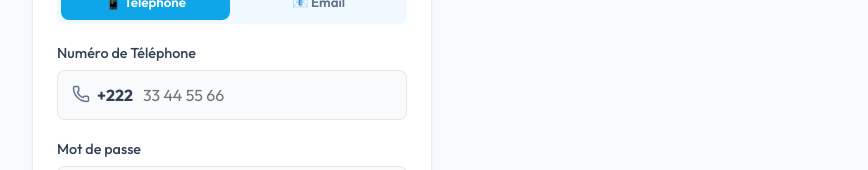
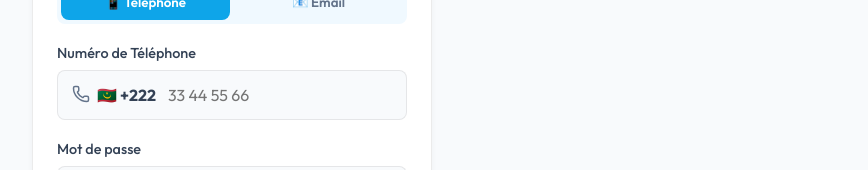
Before and after one commit to sidahmeddahane-code/finpay, a React app in the folder frontend/: page /login in a window 1280 px wide. Shown: the part 277-447 px from the top of the page, without its empty margins (408-1276 px from the left). Built offline with nearby package versions, Linux system fonts and the light colour scheme; no server answers; the HTML template or start-up script is replaced by a standard one.

Commit message:
Update auth flows: Add Mauritania flag and adjust padding

```diff
--- a/frontend/src/pages/ForgotPassword.jsx
+++ b/frontend/src/pages/ForgotPassword.jsx
@@ -123,12 +123,12 @@ const ForgotPassword = () => {
                   : <Mail size={18} style={{ position: 'absolute', top: '15px', left: '15px', color: 'var(--text-muted)' }} />
                 }
                 {authMethod === 'phone' && (
-                  <span style={{ position: 'absolute', top: '15px', left: '40px', fontWeight: 'bold', color: 'var(--text-main)' }}>+222</span>
+                  <span style={{ position: 'absolute', top: '15px', left: '40px', fontWeight: 'bold', color: 'var(--text-main)' }}>🇲🇷 +222</span>
                 )}
                 <input
                   type={authMethod === 'phone' ? 'tel' : 'email'}
                   className="form-input"
-                  style={{ paddingLeft: authMethod === 'phone' ? '85px' : '45px' }}
+                  style={{ paddingLeft: authMethod === 'phone' ? '110px' : '45px' }}
                   value={identifier}
                   onChange={(e) => setIdentifier(e.target.value)}
                   placeholder={authMethod === 'phone' ? '33 44 55 66' : 'vous@email.com'}
--- a/frontend/src/pages/Login.jsx
+++ b/frontend/src/pages/Login.jsx
@@ -90,12 +90,12 @@ const Login = () => {
                 : <Mail size={18} style={{ position: 'absolute', top: '15px', left: '15px', color: 'var(--text-muted)' }} />
               }
               {authMethod === 'phone' && (
-                <span style={{ position: 'absolute', top: '15px', left: '40px', fontWeight: 'bold', color: 'var(--text-main)' }}>+222</span>
+                <span style={{ position: 'absolute', top: '15px', left: '40px', fontWeight: 'bold', color: 'var(--text-main)' }}>🇲🇷 +222</span>
               )}
               <input
                 type={authMethod === 'phone' ? 'tel' : 'email'}
                 className="form-input"
-                style={{ paddingLeft: authMethod === 'phone' ? '85px' : '45px' }}
+                style={{ paddingLeft: authMethod === 'phone' ? '110px' : '45px' }}
                 value={identifier}
                 onChange={(e) => setIdentifier(e.target.value)}
                 placeholder={authMethod === 'phone' ? '33 44 55 66' : 'vous@email.com'}
--- a/frontend/src/pages/Register.jsx
+++ b/frontend/src/pages/Register.jsx
@@ -144,8 +144,8 @@ const Register = () => {
                 <label className="form-label">Numéro de Téléphone</label>
                 <div style={{ position: 'relative' }}>
                   <Phone size={18} style={{ position: 'absolute', top: '15px', left: '15px', color: 'var(--text-muted)' }} />
-                  <span style={{ position: 'absolute', top: '15px', left: '40px', fontWeight: 'bold', color: 'var(--text-main)' }}>+222</span>
-                  <input type="tel" name="phone" className="form-input" style={{ paddingLeft: '85px' }} value={formData.phone} onChange={handleChange} placeholder="33 44 55 66" maxLength={8} required />
+                  <span style={{ position: 'absolute', top: '15px', left: '40px', fontWeight: 'bold', color: 'var(--text-main)' }}>🇲🇷 +222</span>
+                  <input type="tel" name="phone" className="form-input" style={{ paddingLeft: '110px' }} value={formData.phone} onChange={handleChange} placeholder="33 44 55 66" maxLength={8} required />
                 </div>
               </div>
             ) : (
```
